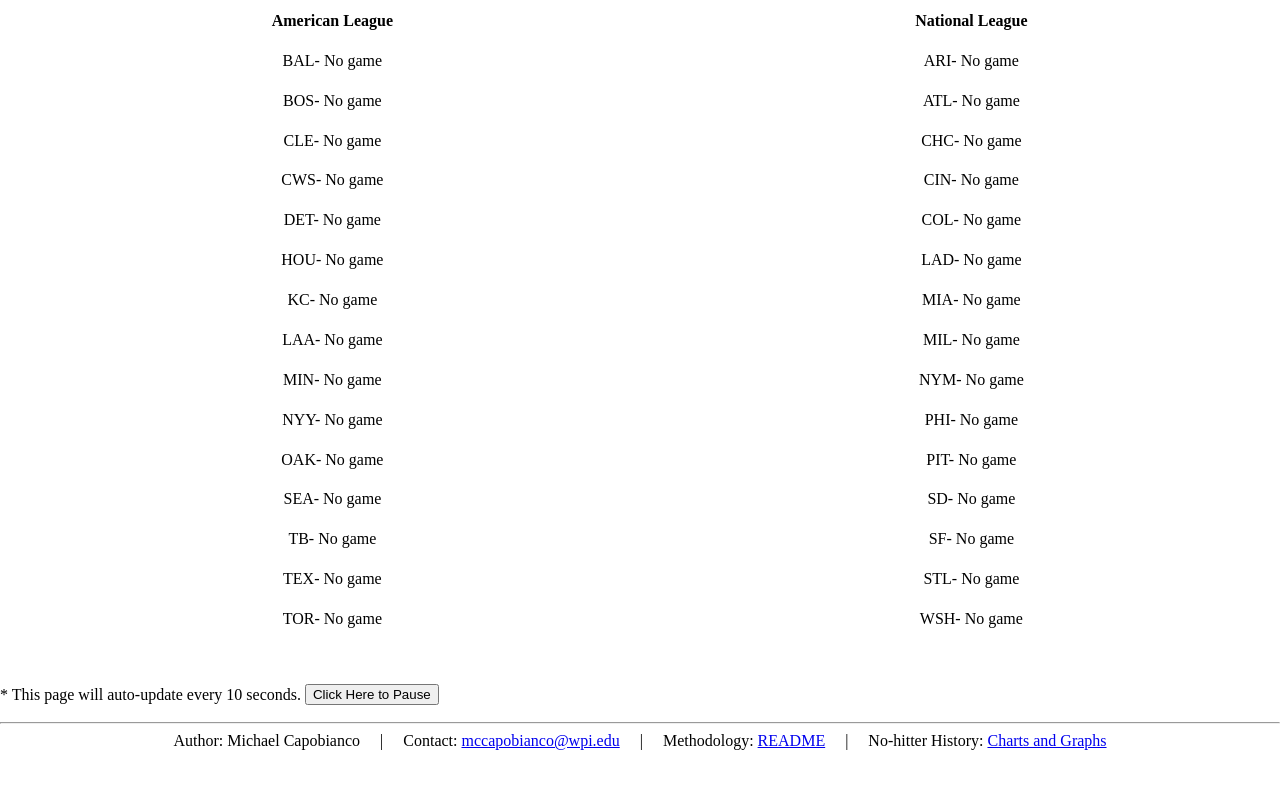
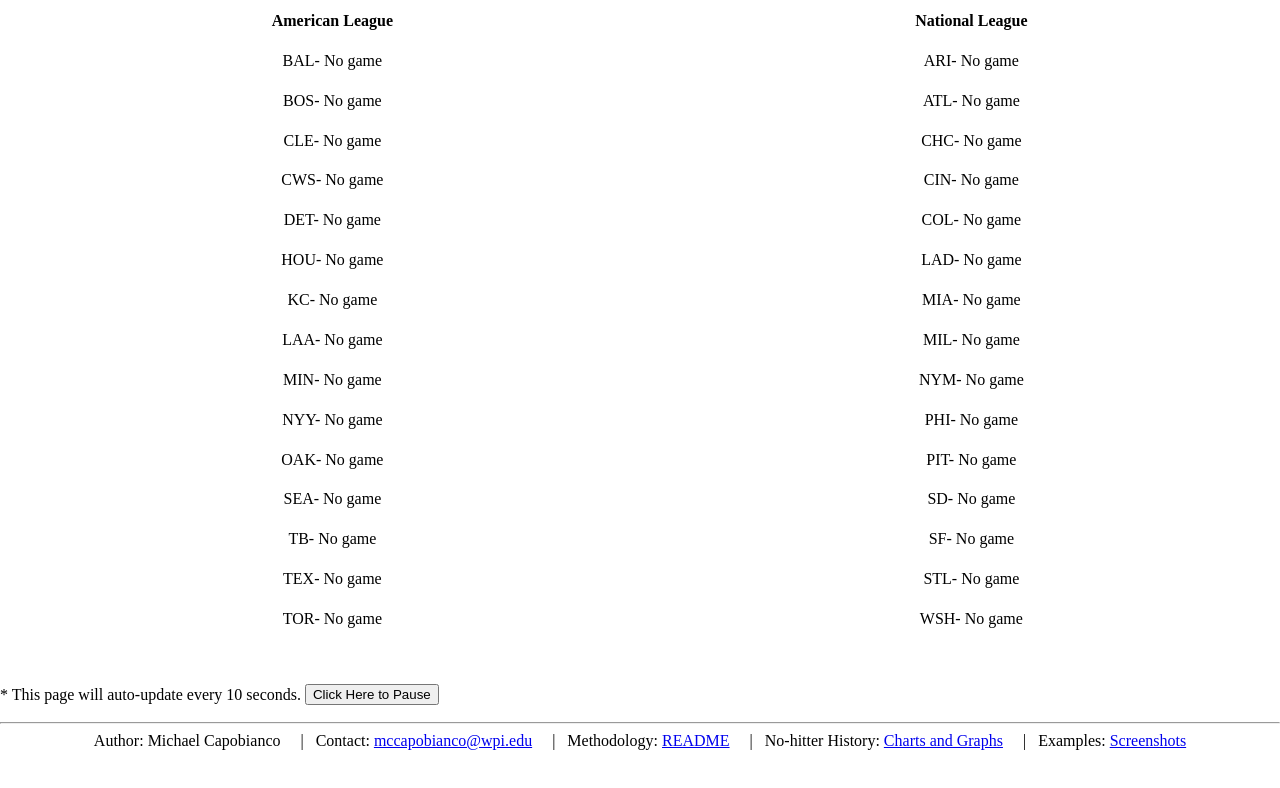
Before and after one commit to mccapobianco/No-Hitter-Probability, a website: page index.html in a window 1280 px wide. Drawn offline with Linux system fonts and the light colour scheme.

Commit message:
add md file with screenshots

```diff
--- a/index.html
+++ b/index.html
@@ -3,8 +3,7 @@
 <html>
 <head>
 	<title>No-Hitter Probability</title>
-	<meta name="Author" content="Michael Capobianco">
-	<!-- <meta id="refresh" http-equiv="refresh" content="60"/> -->
+	<meta name="author" content="Michael Capobianco">
 </head>
 <style>
 	html {
@@ -108,12 +107,14 @@
 	<hr>
 	<center>
 		Author: Michael Capobianco
-		&nbsp&nbsp&nbsp&nbsp|&nbsp&nbsp&nbsp&nbsp
+		&nbsp&nbsp&nbsp&nbsp|&nbsp&nbsp
 		Contact: <a href="mailto: mccapobianco@wpi.edu">mccapobianco@wpi.edu</a>
-		&nbsp&nbsp&nbsp&nbsp|&nbsp&nbsp&nbsp&nbsp
+		&nbsp&nbsp&nbsp&nbsp|&nbsp&nbsp
 		Methodology: <a href="./README.md">README</a>
-		&nbsp&nbsp&nbsp&nbsp|&nbsp&nbsp&nbsp&nbsp
+		&nbsp&nbsp&nbsp&nbsp|&nbsp&nbsp
 		No-hitter History: <a href="./visualizations.html">Charts and Graphs</a>
+		&nbsp&nbsp&nbsp&nbsp|&nbsp&nbsp
+		Examples: <a href="./screenshots.md">Screenshots</a>
 	</center>
 </body>
 </html>
```
Also changed, not shown: screenshots.md (added, +10 -0 lines), screenshots/71220191.PNG (added), screenshots/81520121.PNG (added).
